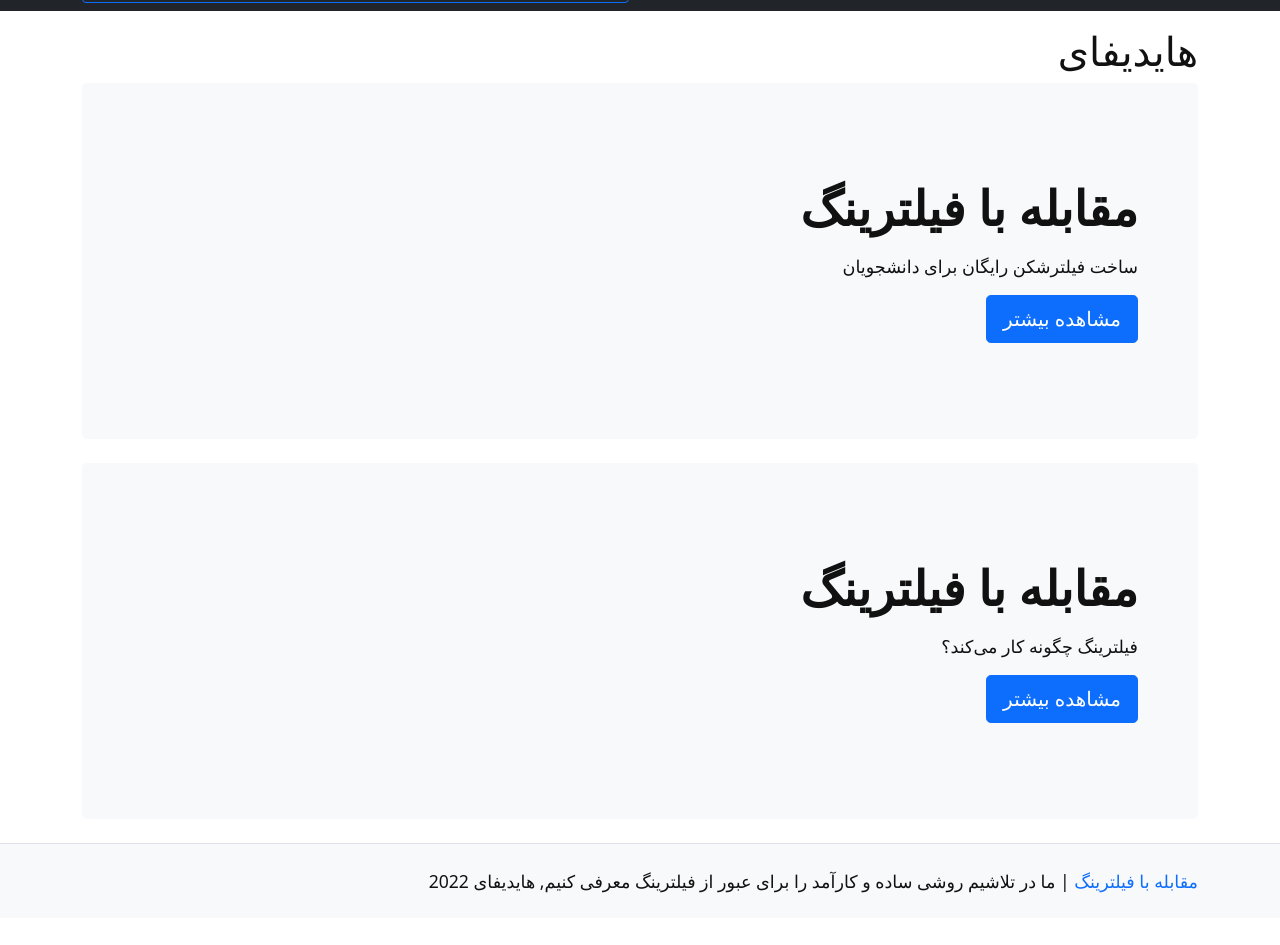
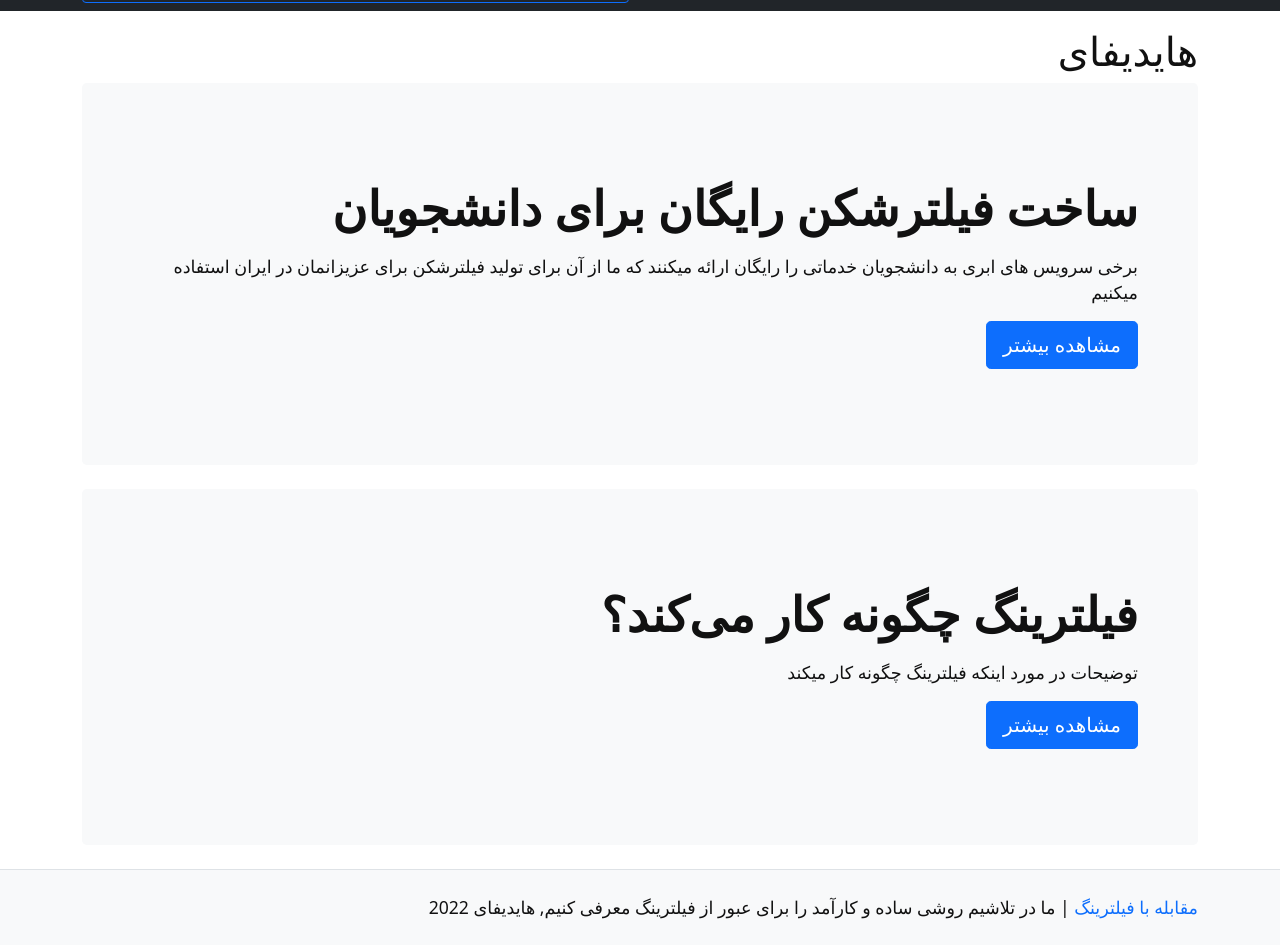
Before and after one commit to hiddify/hiddify.github.io, a Jekyll site: the page built from pages/index.md, in a window 1280 px wide, cut to the strip 157-1102 px from the top of the page. Built offline with Jekyll 4.4.1, drawn with Linux system fonts in a browser that asks for light colours; before the commit the page ends 1075 px from its top, so only the background shows below that.

Commit message:
Update index.md

```diff
--- a/pages/index.md
+++ b/pages/index.md
@@ -3,5 +3,5 @@ title:  هایدیفای
 layout: page
 ---
 
-{% include jumbotron.html heading=site.title text="ساخت فیلترشکن رایگان برای دانشجویان " button-text="مشاهده بیشتر" button-link="setup_proxy.html" %}
-{% include jumbotron.html heading=site.title text="فیلترینگ چگونه کار می‌کند؟" button-text="مشاهده بیشتر" button-link="about.html" %}
+{% include jumbotron.html heading="ساخت فیلترشکن رایگان برای دانشجویان" text="برخی سرویس های ابری به دانشجویان خدماتی را رایگان ارائه میکنند که ما از آن برای تولید فیلترشکن برای عزیزانمان در ایران استفاده میکنیم" button-text="مشاهده بیشتر" button-link="setup_proxy.html" %}
+{% include jumbotron.html heading="فیلترینگ چگونه کار می‌کند؟" text="توضیحات در مورد اینکه فیلترینگ چگونه کار میکند" button-text="مشاهده بیشتر" button-link="about.html" %}
```
